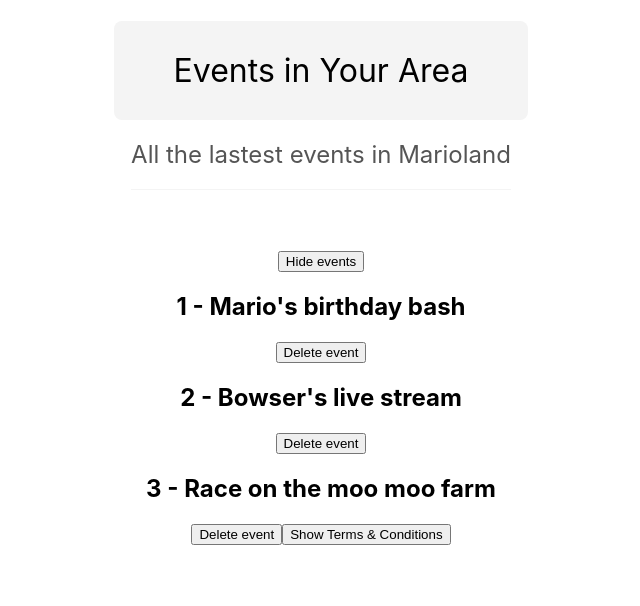
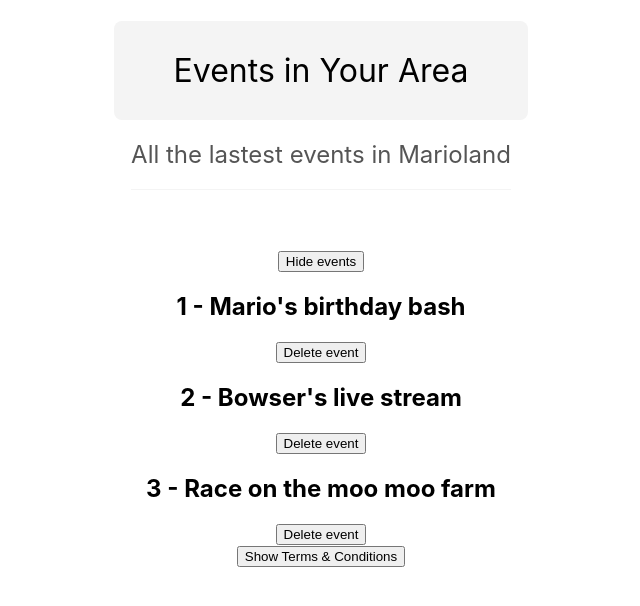
Before and after one commit to dselasea/my-first-react-app, a React (Create React App) app: page / in a window 1280 px wide. Shown: the top 606 px of the page, without its empty margins (319-959 px from the left). Built offline with nearby package versions, Linux system fonts and the light colour scheme.

Commit message:
Breaking down components

```diff
--- a/src/App.js
+++ b/src/App.js
@@ -2,6 +2,7 @@ import './App.css';
 import React, {useState} from 'react';
 import Title from "./components/Title";
 import Modal from "./components/Modal";
+import EventList from "./components/EventList";
 
 function App() {
   const [showModal, setShowModal] = useState(false);
@@ -38,12 +39,7 @@ function App() {
         <button onClick={() => setShowEvents(true)}>Show events</button>
       </div>}
 
-      {showEvents && events.map((event, index) => (
-        <React.Fragment key={event.id}>
-          <h2>{index + 1} - {event.title}</h2>
-          <button onClick={() => {handleClick(event.id)}}>Delete event</button>
-        </React.Fragment>
-      ))}
+      {showEvents && <EventList events={events} handleClick={handleClick}/>}
 
       {/* <Modal>
           <h2>10% Off Coupon Code!!!</h2>
--- /dev/null
+++ b/src/components/EventList.js
@@ -0,0 +1,16 @@
+import React from 'react'
+
+function EventList({events, handleClick}) {
+  return (
+    <div>
+        {events.map((event, index) => (
+        <React.Fragment key={event.id}>
+          <h2>{index + 1} - {event.title}</h2>
+          <button onClick={() => {handleClick(event.id)}}>Delete event</button>
+        </React.Fragment>
+      ))}
+    </div>
+  )
+}
+
+export default EventList
--- a/src/components/Modal.js
+++ b/src/components/Modal.js
@@ -1,15 +1,16 @@
 import React from 'react';
+import ReactDOM from 'react-dom';
 import "./Modal.css";
 
 function Modal({children, handleClose}) {
-  return (
+  return ReactDOM.createPortal((
     <div className='modal-backdrop'>
         <div className='modal'>
             {children}
             <button onClick={handleClose}>Close</button>
         </div>
     </div>
-  )
+  ), document.body)
 }
 
 export default Modal
```
